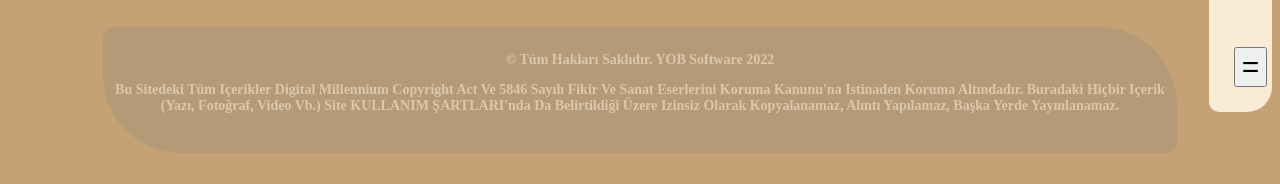
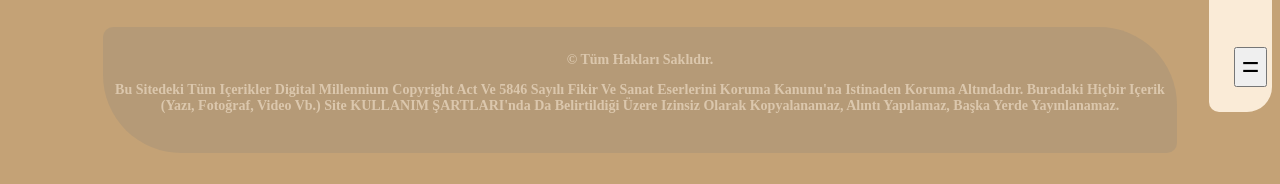
Before and after one commit to yasinkurtt/hesapmakine, a plain HTML site: page index.html in a window 1280 px wide. Shown: the part 721-905 px from the top of the page. Drawn offline with Linux system fonts and the light colour scheme.

Commit message:
Update index.html

```diff
--- a/index.html
+++ b/index.html
@@ -92,7 +92,7 @@
 
 
     <footer>
-        <div id="footeryazi">&copy; Tüm Hakları Saklıdır. YOB Software 2022
+        <div id="footeryazi">&copy; Tüm Hakları Saklıdır.
 
         <p>Bu sitedeki tüm içerikler Digital Millennium Copyright Act ve 5846 Sayılı Fikir ve Sanat Eserlerini Koruma Kanunu'na istinaden koruma altındadır. Buradaki hiçbir içerik (Yazı, Fotoğraf, Video vb.) site KULLANIM ŞARTLARI'nda da belirtildiği üzere izinsiz olarak kopyalanamaz, alıntı yapılamaz, başka yerde yayınlanamaz.</p>
 
```
